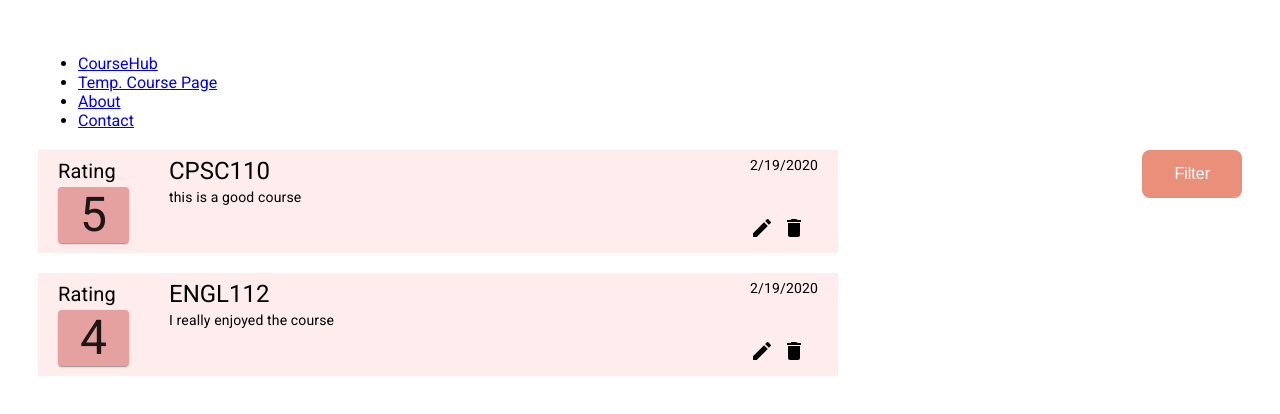
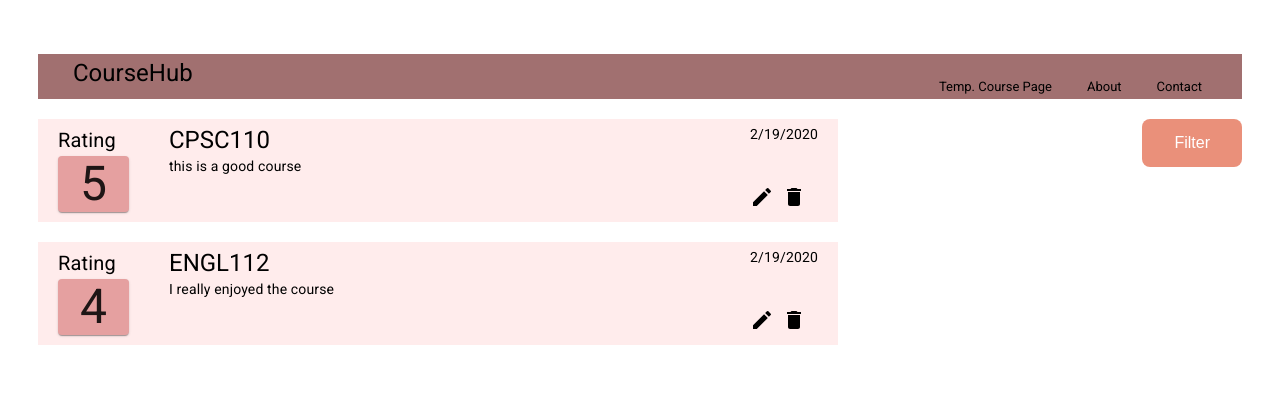
Before and after one commit to aaronNgu/CourseHub, a React (Create React App) app: page /homepage in a window 1280 px wide. Shown: the top 414 px of the page. Built offline with nearby package versions, Linux system fonts and the light colour scheme.

Commit message:
fixed header styling

```diff
--- a/src/components/Header/Header.css
+++ b/src/components/Header/Header.css
@@ -1,30 +1,42 @@
 /* Button and Header component styling */
-.topnav {
-    background-color: #fbc687;
+.navBar {
+    background-color: #A17070;
     overflow: hidden;
+    list-style-type: none;
+    padding-left: 25px;
+    text-align: left;
+    text-decoration: none;
 }
 
-.topnav a {
-    float: right;
-    color: #f2f2f2;
-    text-align: center;
-    padding: 14px 16px;
+.link {
+    color: black;
     text-decoration: none;
-    font-size: 17px;
 }
 
-#appTitle {
+.navBar li {
+    border-radius: 10px;
     float: left;
+    display: block;
+    text-align: center;
+    padding: 5px 10px;
+    font-size: 13px;
+    text-decoration: none;
 }
 
-.topnav a:hover {
-    background-color: #ddd;
-    color: #562349;
+.link:hover {
+    color: #FFFFFF;
+    text-decoration: none;
 }
 
-.topnav a.active {
-    background-color: #aacdbe;
-    color: white;
+.right {
+    padding-top: 10px;
+    padding-right: 15px;
+    float: right;
+}
+
+.home {
+    font-size: 24px;
+    padding-top: 10px;
 }
 
 .button {
--- a/src/components/Header/Header.js
+++ b/src/components/Header/Header.js
@@ -8,10 +8,12 @@ class Header extends React.Component {
         return (
             <header>
                     <ul className="navBar">
-                <li><Link to="/homepage" className="link">CourseHub</Link></li>
-                <li><Link to="/coursepage" className="link">Temp. Course Page</Link></li>
-                <li><Link to="/about" className="link">About</Link></li>
-                <li><Link to="/contact" className="link">Contact </Link></li>
+                        <li><Link to="/homepage" className="link home">CourseHub</Link></li>
+                        <div className="right">
+                        <li><Link to="/coursepage" className="link right">Temp. Course Page</Link></li>
+                        <li><Link to="/about" className="link right">About</Link></li>
+                        <li><Link to="/contact" className="link right">Contact </Link></li>
+                        </div>
                     </ul>
             </header>
         );
```
Lines whose indentation alone changed are shown as unchanged.
